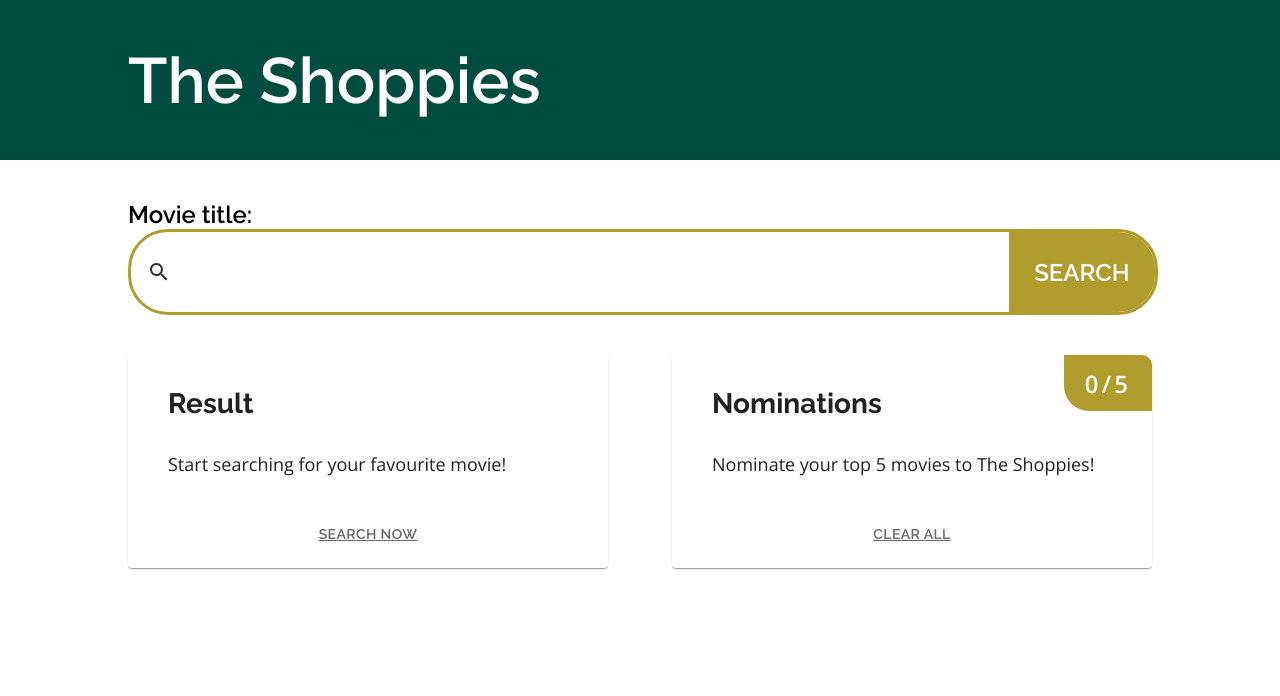
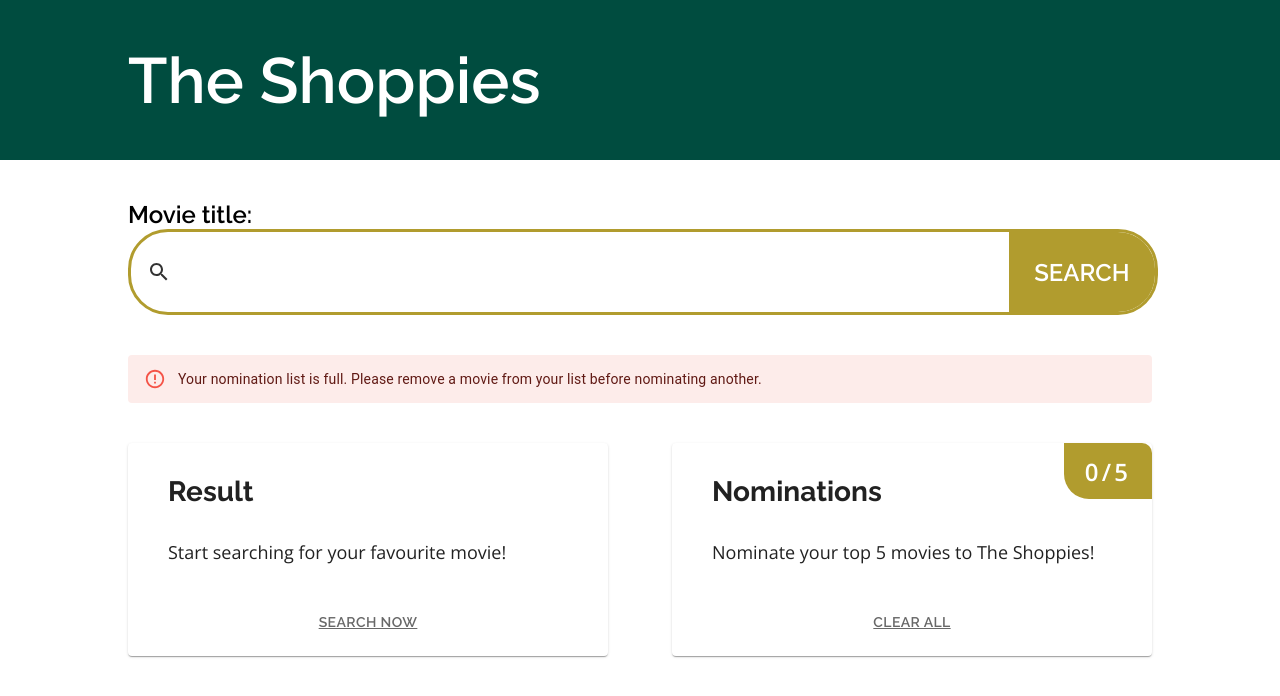
Before and after one commit to sandratoh/shoppies, a React (Create React App) app: page / in a window 1280 px wide. Shown: the top 696 px of the page. Built offline with nearby package versions, Linux system fonts and the light colour scheme.

Commit message:
Add alert message to app interface

```diff
--- /dev/null
+++ b/src/components/Alert.tsx
@@ -0,0 +1,13 @@
+// Material UI Component
+import Alert from '@material-ui/lab/Alert';
+
+export const AppAlert: React.FC<{}> = () => {
+  return (
+    <Alert severity="error">
+      Your nomination list is full. Please remove a movie from your list before
+      nominating another.
+    </Alert>
+  );
+};
+
+export default AppAlert;
--- a/src/components/App.scss
+++ b/src/components/App.scss
@@ -32,6 +32,7 @@ main {
 }
 
 .App-cards {
+  margin: 40px 0;
   display: flex;
   justify-content: space-between;
 }
--- a/src/components/App.tsx
+++ b/src/components/App.tsx
@@ -1,10 +1,11 @@
 // Components
+import Alert from './Alert';
+import NominationCard from './Nomination/NominationCard';
+import ResultCard from './Result/ResultCard';
 import SearchBar from './SearchBar';
 
 // Stylesheet
 import './App.scss';
-import NominationCard from './Nomination/NominationCard';
-import ResultCard from './Result/ResultCard';
 
 export const App: React.FC<{}> = () => {
   return (
@@ -17,6 +18,7 @@ export const App: React.FC<{}> = () => {
           <h3>Movie title:</h3>
           <SearchBar />
         </div>
+        <Alert />
         <div className="App-cards">
           <ResultCard />
           <NominationCard />
```
